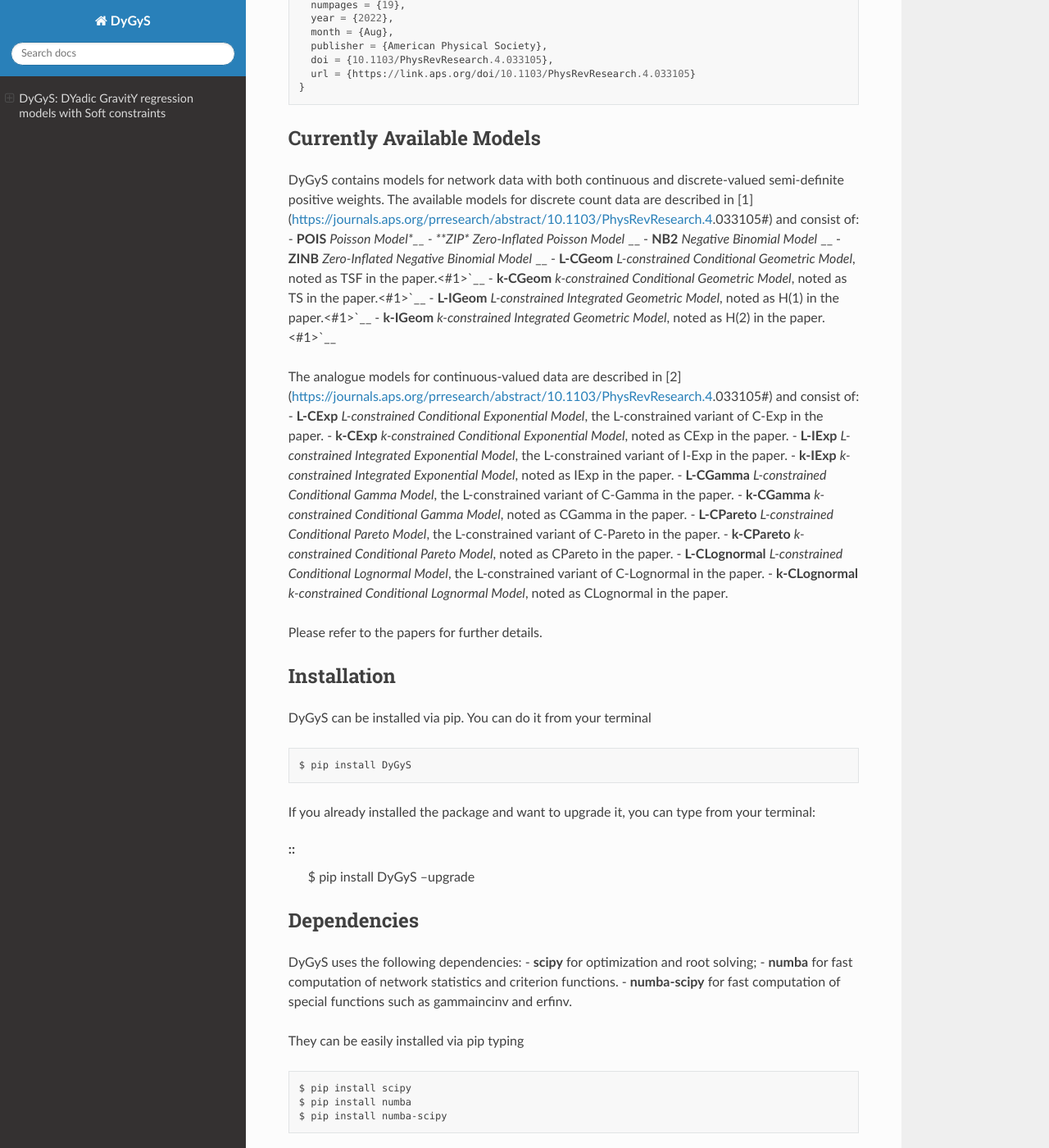
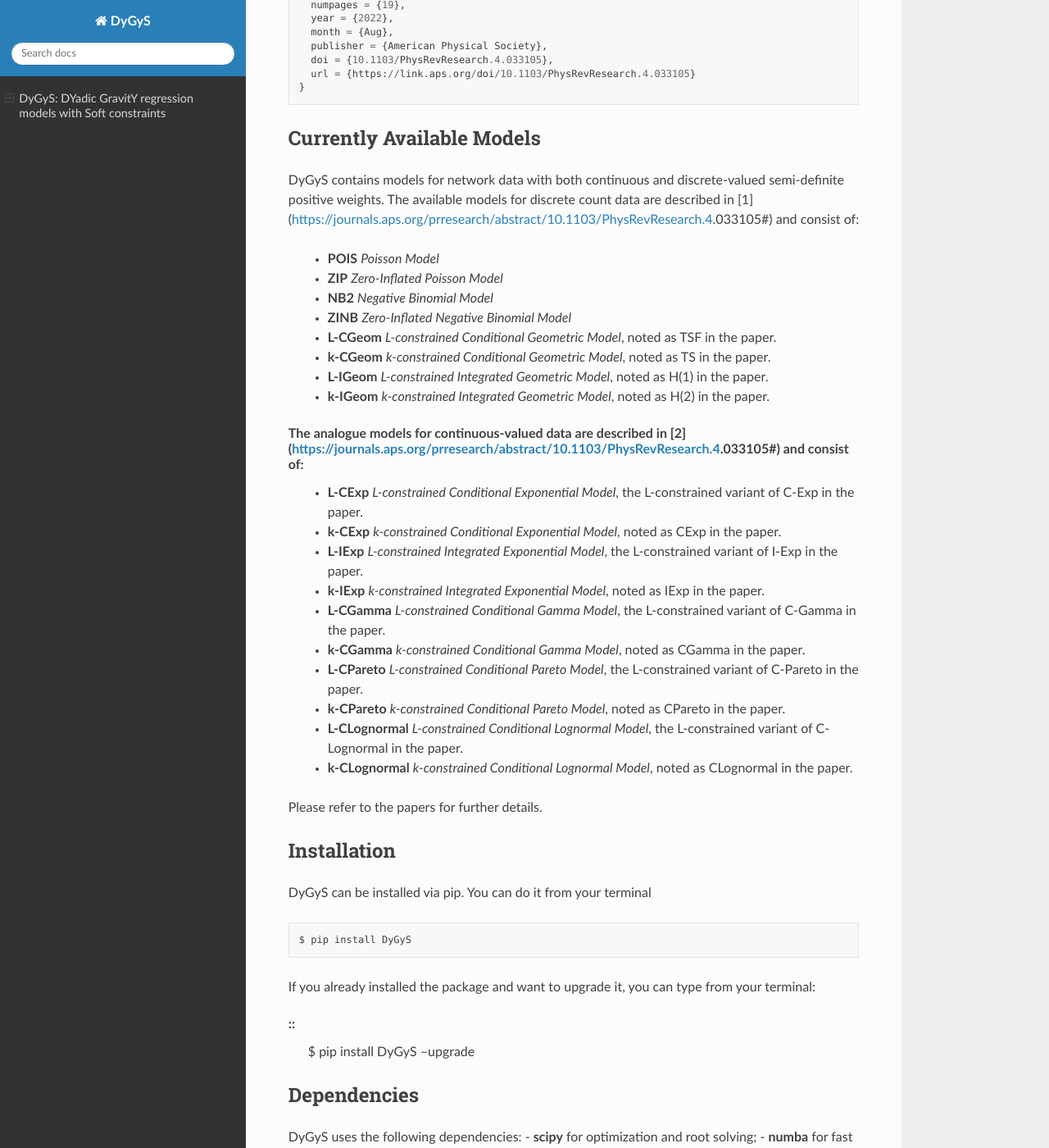
Before and after one commit to MarsMDK/DyGyS, a Sphinx documentation site: the page built from docs/source/index.rst, in a window 1280 px wide and 1400 px high, scrolled down 1215 px. Shown: the whole window at 82% size. Built offline with Sphinx 7.4.7 and the Read the Docs theme 2.0.0, drawn with Linux system fonts in a browser that asks for light colours; part of the change alters nothing that is shown.

Commit message:
Update index.rst

```diff
--- a/docs/source/index.rst
+++ b/docs/source/index.rst
@@ -55,26 +55,27 @@ Currently Available Models
 
 DyGyS contains models for network data with both continuous and discrete-valued semi-definite positive weights.
 The available models for discrete count data are described in [1](https://journals.aps.org/prresearch/abstract/10.1103/PhysRevResearch.4.033105#) and consist of:
-- **POIS** *Poisson Model*__
-- **ZIP** *Zero-Inflated Poisson Model* __
-- **NB2** *Negative Binomial Model* __
-- **ZINB** *Zero-Inflated Negative Binomial Model* __
-- **L-CGeom** *L-constrained Conditional Geometric Model*, noted as TSF in the paper.<#1>`__
-- **k-CGeom** *k-constrained Conditional Geometric Model*, noted as TS in the paper.<#1>`__
-- **L-IGeom** *L-constrained Integrated Geometric Model*, noted as H(1) in the paper.<#1>`__
-- **k-IGeom** *k-constrained Integrated Geometric Model*, noted as H(2) in the paper.<#1>`__
+
+    - **POIS** *Poisson Model*
+    - **ZIP** *Zero-Inflated Poisson Model*
+    - **NB2** *Negative Binomial Model*
+    - **ZINB** *Zero-Inflated Negative Binomial Model*
+    - **L-CGeom** *L-constrained Conditional Geometric Model*, noted as TSF in the paper.
+    - **k-CGeom** *k-constrained Conditional Geometric Model*, noted as TS in the paper.
+    - **L-IGeom** *L-constrained Integrated Geometric Model*, noted as H(1) in the paper.
+    - **k-IGeom** *k-constrained Integrated Geometric Model*, noted as H(2) in the paper.
 
 The analogue models for continuous-valued data are described in [2](https://journals.aps.org/prresearch/abstract/10.1103/PhysRevResearch.4.033105#) and consist of:
-- **L-CExp** *L-constrained Conditional Exponential Model*, the L-constrained variant of C-Exp in the paper.
-- **k-CExp** *k-constrained Conditional Exponential Model*, noted as CExp in the paper.
-- **L-IExp** *L-constrained Integrated Exponential Model*, the L-constrained variant of I-Exp in the paper.
-- **k-IExp** *k-constrained Integrated Exponential Model*, noted as IExp in the paper.
-- **L-CGamma** *L-constrained Conditional Gamma Model*, the L-constrained variant of C-Gamma in the paper.
-- **k-CGamma** *k-constrained Conditional Gamma Model*, noted as CGamma in the paper.
-- **L-CPareto** *L-constrained Conditional Pareto Model*, the L-constrained variant of C-Pareto in the paper.
-- **k-CPareto** *k-constrained Conditional Pareto Model*, noted as CPareto in the paper.
-- **L-CLognormal** *L-constrained Conditional Lognormal Model*, the L-constrained variant of C-Lognormal in the paper.
-- **k-CLognormal** *k-constrained Conditional Lognormal Model*, noted as CLognormal in the paper.
+    - **L-CExp** *L-constrained Conditional Exponential Model*, the L-constrained variant of C-Exp in the paper.
+    - **k-CExp** *k-constrained Conditional Exponential Model*, noted as CExp in the paper.
+    - **L-IExp** *L-constrained Integrated Exponential Model*, the L-constrained variant of I-Exp in the paper.
+    - **k-IExp** *k-constrained Integrated Exponential Model*, noted as IExp in the paper.
+    - **L-CGamma** *L-constrained Conditional Gamma Model*, the L-constrained variant of C-Gamma in the paper.
+    - **k-CGamma** *k-constrained Conditional Gamma Model*, noted as CGamma in the paper.
+    - **L-CPareto** *L-constrained Conditional Pareto Model*, the L-constrained variant of C-Pareto in the paper.
+    - **k-CPareto** *k-constrained Conditional Pareto Model*, noted as CPareto in the paper.
+    - **L-CLognormal** *L-constrained Conditional Lognormal Model*, the L-constrained variant of C-Lognormal in the paper.
+    - **k-CLognormal** *k-constrained Conditional Lognormal Model*, noted as CLognormal in the paper.
 
 Please refer to the papers for further details.
 
```
